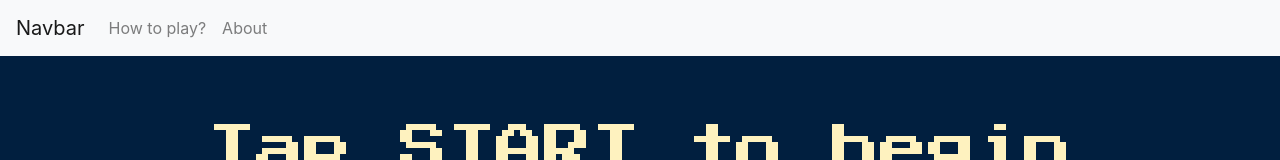
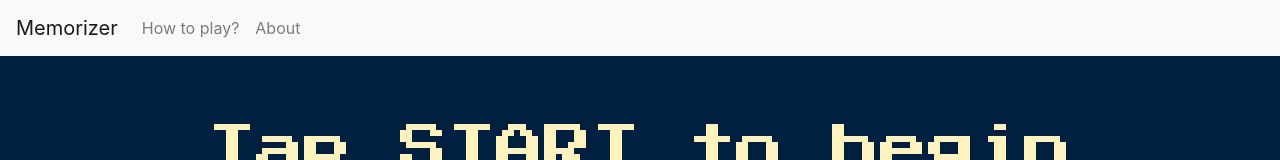
Before and after one commit to vishaal98/memorizer-game, a plain HTML site: page index.html in a window 1280 px wide. Shown: the top 160 px of the page. Drawn offline with Linux system fonts and the light colour scheme.

Commit message:
Update index.html

```diff
--- a/index.html
+++ b/index.html
@@ -13,7 +13,7 @@
 
 
   <nav class="navbar navbar-expand-lg navbar-light bg-light">
-    <a class="navbar-brand" href="#">Navbar</a>
+    <a class="navbar-brand" href="#">Memorizer</a>
     <button class="navbar-toggler" type="button" data-toggle="collapse" data-target="#navbarSupportedContent"
       aria-controls="navbarSupportedContent" aria-expanded="false" aria-label="Toggle navigation">
       <span class="navbar-toggler-icon"></span>
```
